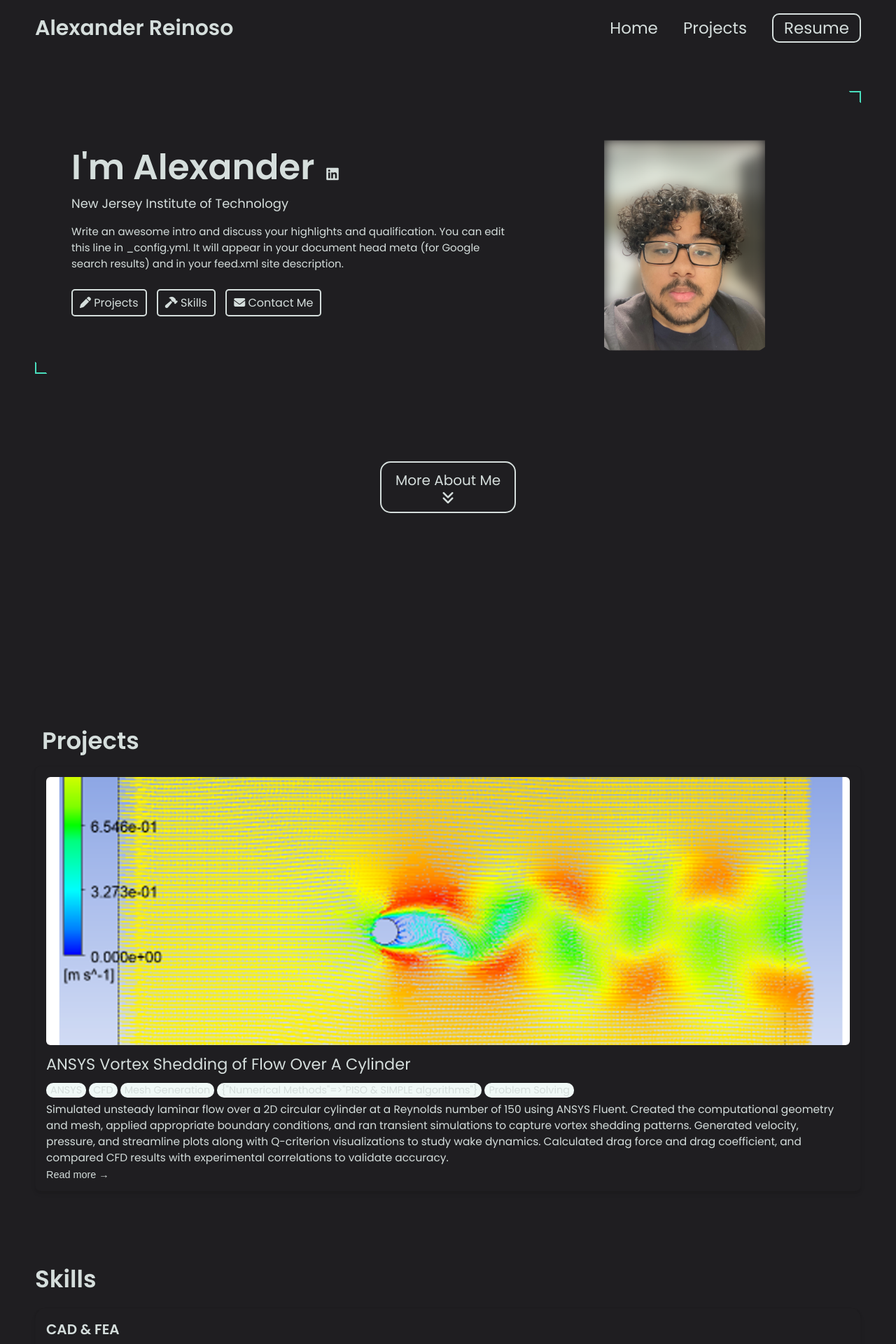
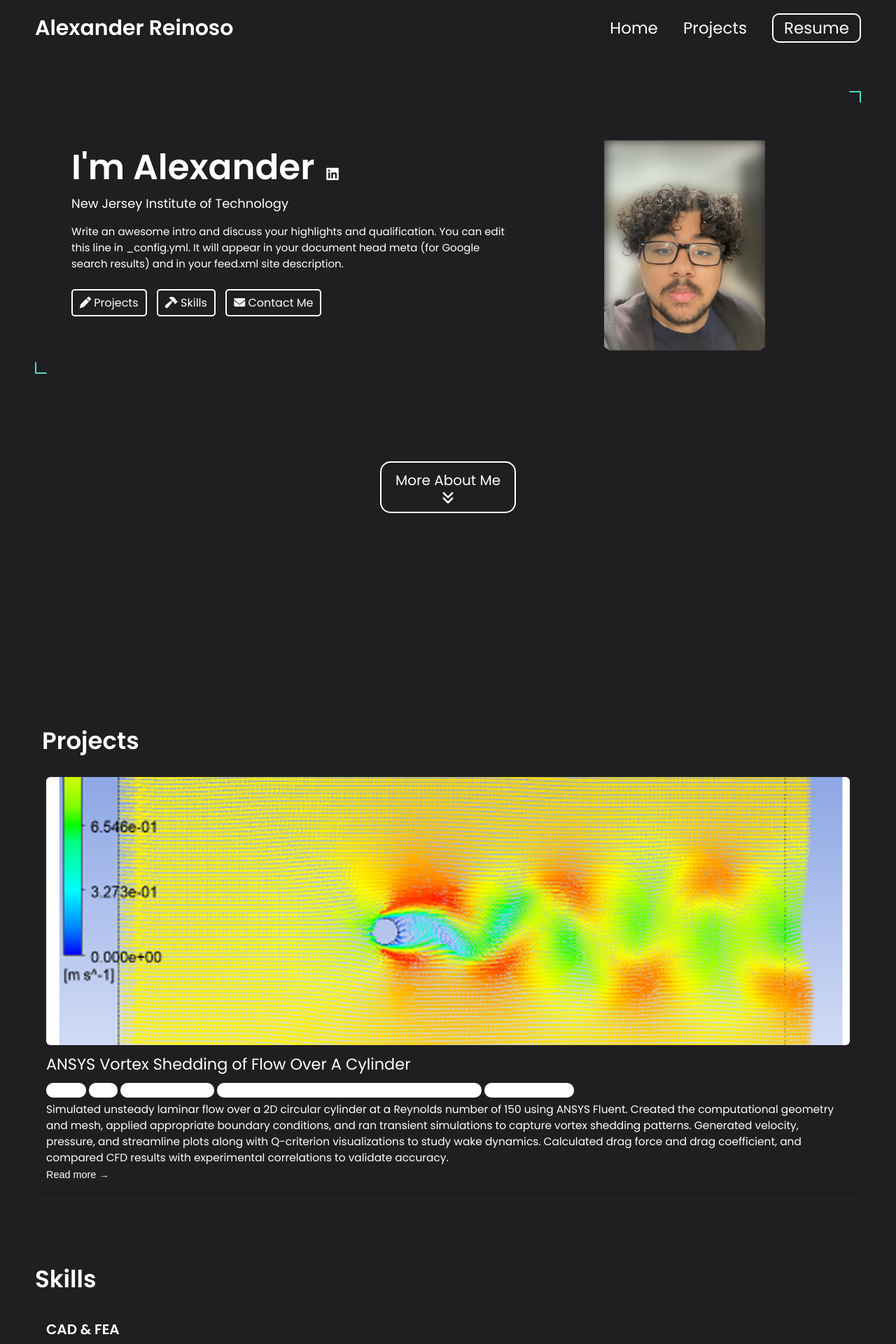
Before and after one commit to AlexanderReinoso5/AlexanderReinoso5.github.io, a Jekyll site: the page built from index.html, in a window 1280 px wide. Shown: the top 1920 px of the page at 70% size. Built offline with Jekyll 4.4.1, drawn with Linux system fonts in a browser that asks for light colours.

Commit message:
Update _config.yml

```diff
--- a/_config.yml
+++ b/_config.yml
@@ -77,12 +77,12 @@ formspree-key:   https://formspree.io/f/{8-digit key}
 
 # Active theme (Updatethis to switch themes). Make sure to keep the indentation the samne.
 colors: # this is the basic theme
-  text: "#d5dedc"
+  text: "#ffffff"
   border: "#49debd"
-  link: "#d5dedc"
-  highlight: "#d5dedc"
+  link: "#ffffff"
+  highlight: "#ffffff"
   background: "#1f1e21"
-  light_background: "#f0f9f7"
+  light_background: "#ffffff"
 
 # A few examples.
 basic theme:
```
